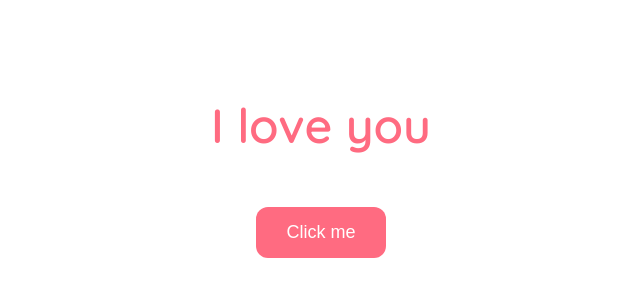
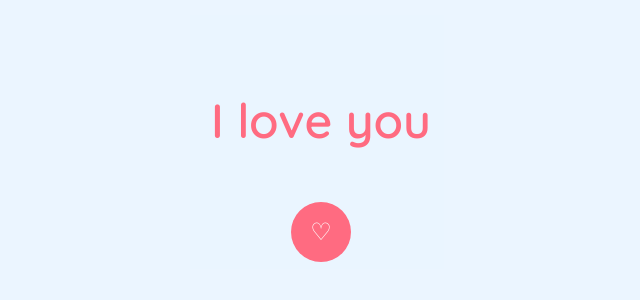
Before and after one commit to iheartkei/keiji, a plain HTML site: page index.html in a window 1280 px wide. Shown: the part 240-540 px from the top of the page, without its empty margins (319-959 px from the left). Drawn offline with Linux system fonts and the light colour scheme.

Commit message:
Update index.html

```diff
--- a/index.html
+++ b/index.html
@@ -10,8 +10,7 @@
       padding: 0;
       font-family: 'Quicksand', sans-serif;
       height: 100%;
-      background-size: cover;
-      background-position: center;
+      background-color: #cce6ff; /* baby blue */
       overflow: hidden;
     }
 
@@ -40,11 +39,16 @@
       color: white;
       border: none;
       padding: 15px 30px;
-      border-radius: 12px;
-      font-size: 18px;
+      border-radius: 50%;
+      font-size: 24px;
       cursor: pointer;
       transition: 0.3s ease;
       margin-top: 20px;
+      width: 60px;
+      height: 60px;
+      display: flex;
+      align-items: center;
+      justify-content: center;
     }
 
     .start-btn:hover {
@@ -98,7 +102,7 @@
   <!-- Start Page -->
   <div class="page active" id="start-page">
     <h1>I love you</h1>
-    <button class="start-btn" onclick="goToMain()">Click me</button>
+    <button class="start-btn" onclick="goToMain()">♡</button>
   </div>
 
   <!-- Main Page -->
```
